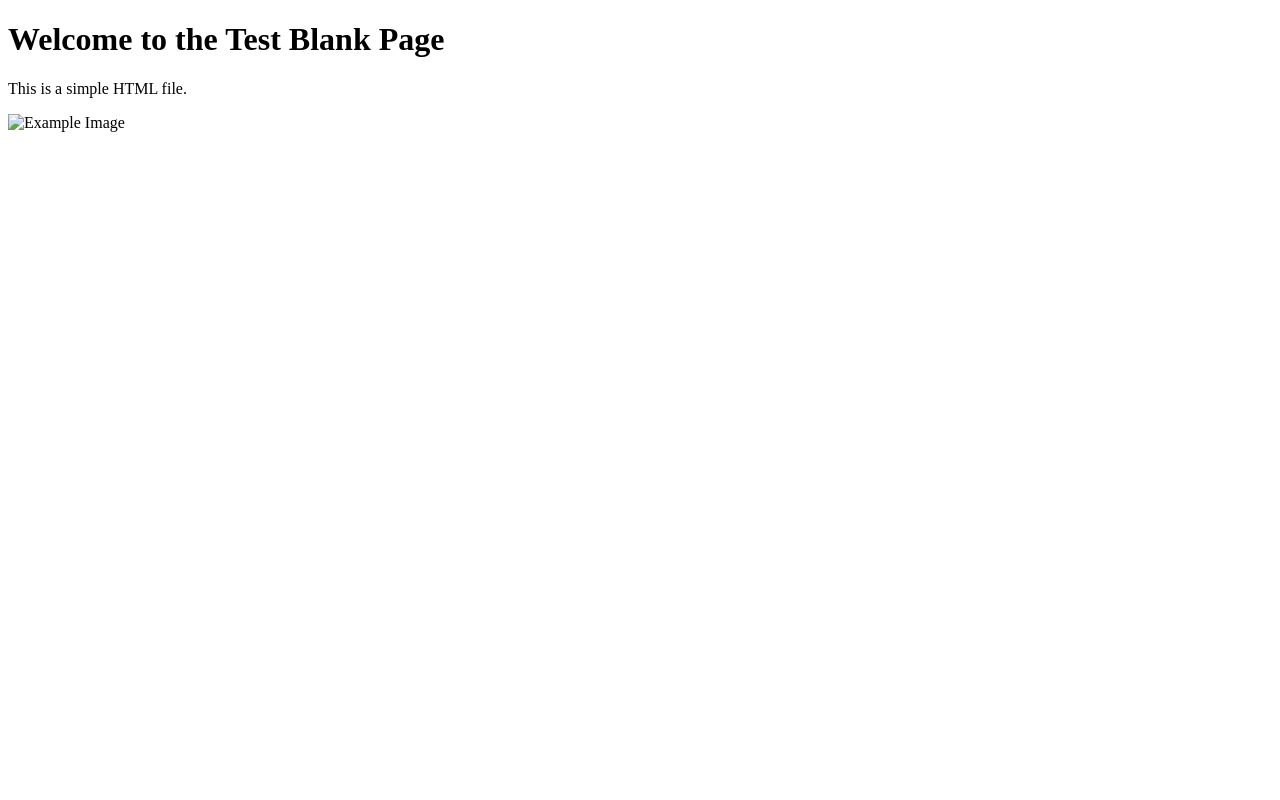
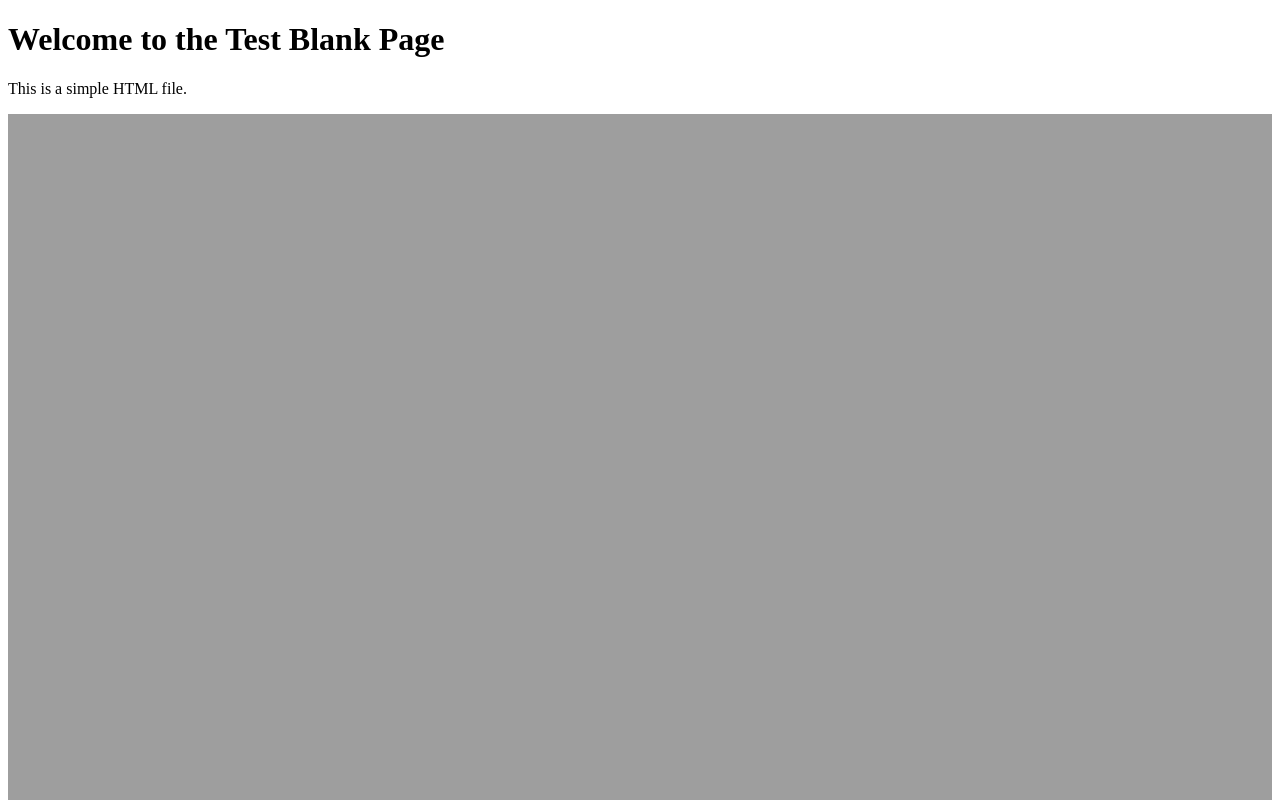
Before and after one commit to TaiPham-Persol/test_blank_page, a plain HTML site: page docs/image.html in a window 1280 px wide. Shown: the top 800 px of the page. Drawn offline with Linux system fonts and the light colour scheme; the site is published under a folder, as on GitHub Pages, so addresses that start at the root find nothing.

Commit message:
add image

```diff
--- a/docs/image.html
+++ b/docs/image.html
@@ -8,6 +8,6 @@
 <body>
     <h1>Welcome to the Test Blank Page</h1>
     <p>This is a simple HTML file.</p>
-    <img src="/kian-zhang-ODuim03e_Qc-unsplash.jpg" alt="Example Image" width="100%" height="100%">
+    <img src="kian-zhang-ODuim03e_Qc-unsplash.jpg" alt="Example Image" width="100%" height="100%">
 </body>
 </html>
```
